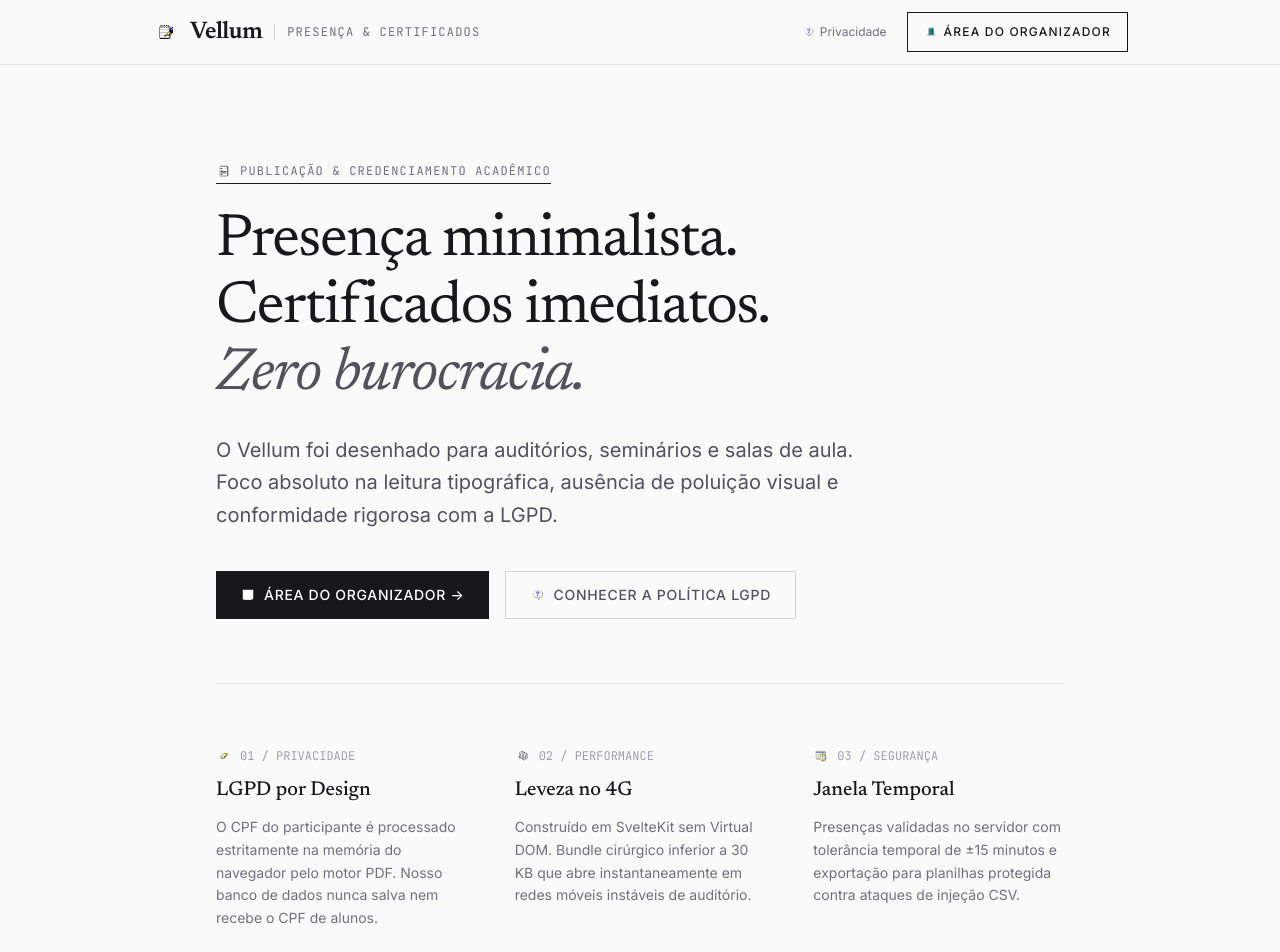
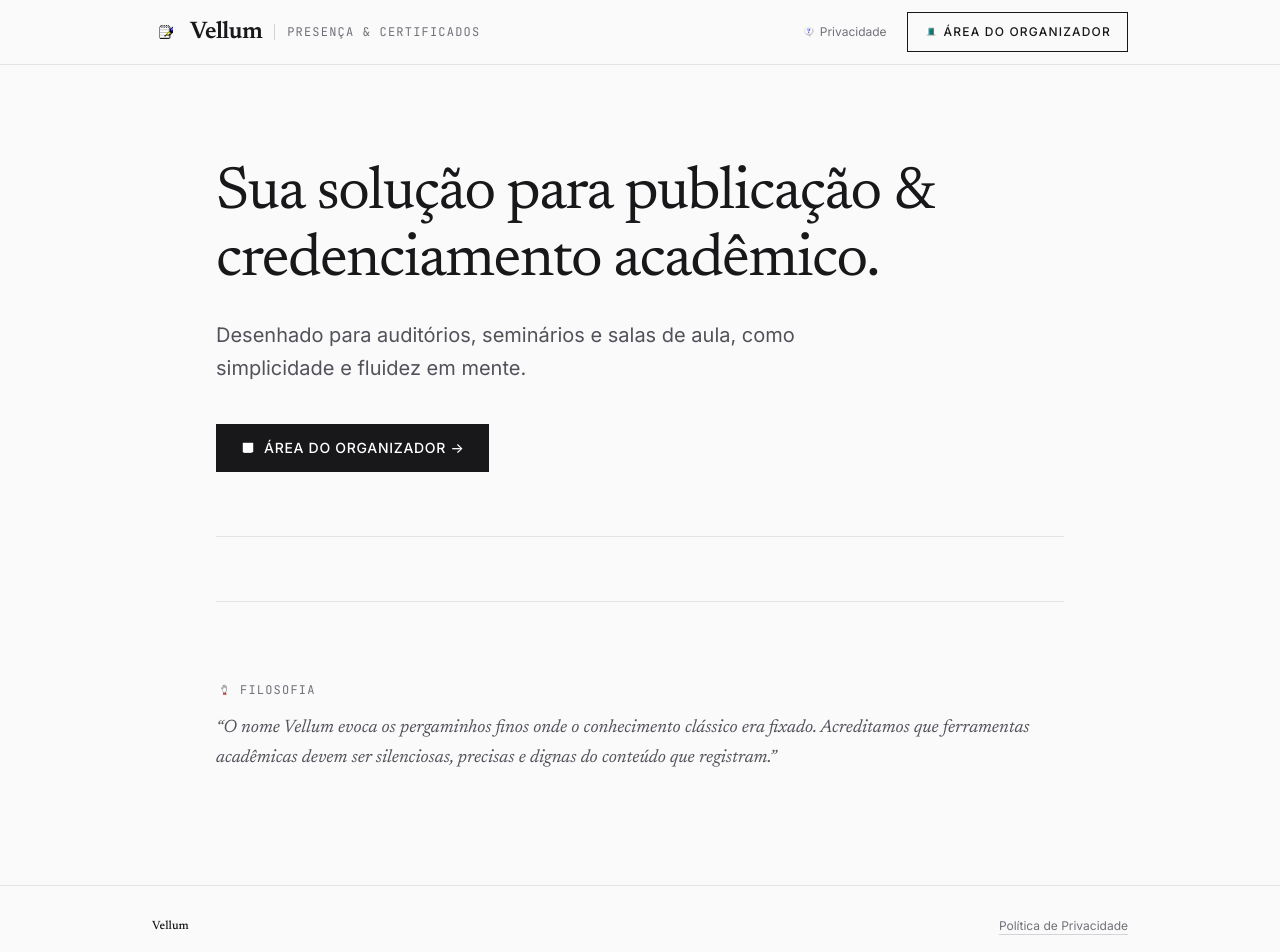
Before and after one commit to ahopness/Vellum, a SvelteKit app: page / in a window 1280 px wide. Shown: the top 952 px of the page. Built offline with nearby package versions, Linux system fonts and the light colour scheme.

Commit message:
Cleaned up some of the UI

```diff
--- a/src/routes/+layout.svelte
+++ b/src/routes/+layout.svelte
@@ -16,15 +16,12 @@
 		<div class="max-w-5xl mx-auto px-4 sm:px-6 flex flex-col sm:flex-row items-center justify-between text-xs text-[#71717a] font-sans space-y-4 sm:space-y-0">
 			<div class="flex items-center space-x-2">
 				<span class="font-serif font-medium text-[#18181b]">Vellum</span>
-				<span>—</span>
-				<span>Sistema Editorial de Presença & Certificados</span>
 			</div>
 
 			<div class="flex items-center space-x-6">
 				<a href="/politica-de-privacidade" class="hover:text-[#18181b] transition-colors underline underline-offset-4 decoration-[#d4d4d8]">
-					Política de Privacidade (LGPD)
+					Política de Privacidade
 				</a>
-				<span class="font-mono text-[11px] text-[#a1a1aa]">v1.0</span>
 			</div>
 		</div>
 	</footer>
--- a/src/routes/+page.svelte
+++ b/src/routes/+page.svelte
@@ -5,19 +5,12 @@
 <div class="max-w-4xl mx-auto px-4 sm:px-6 py-16 sm:py-24 space-y-16">
 	<!-- Hero Section Editorial -->
 	<section class="space-y-6">
-		<div class="inline-flex items-center space-x-2 text-xs uppercase tracking-widest font-mono text-[#71717a] border-b border-[#18181b] pb-1">
-			<img src="/icons/icon_note.png" alt="" class="w-4 h-4 object-contain" />
-			<span>Publicação & Credenciamento Acadêmico</span>
-		</div>
-
 		<h1 class="font-serif text-4xl sm:text-5xl md:text-6xl font-normal tracking-tight text-[#18181b] leading-[1.12]">
-			Presença minimalista.<br />
-			Certificados imediatos.<br />
-			<span class="italic font-normal text-[#52525b]">Zero burocracia.</span>
+			Sua solução para publicação & credenciamento acadêmico.<br />
 		</h1>
 
 		<p class="font-sans text-lg sm:text-xl text-[#52525b] max-w-2xl leading-relaxed">
-			O Vellum foi desenhado para auditórios, seminários e salas de aula. Foco absoluto na leitura tipográfica, ausência de poluição visual e conformidade rigorosa com a LGPD.
+			Desenhado para auditórios, seminários e salas de aula, como simplicidade e fluidez em mente.
 		</p>
 
 		<div class="pt-4 flex flex-wrap items-center gap-4">
@@ -44,13 +37,6 @@
 					<img src="/icons/icon_door.png" alt="" class="w-4 h-4 object-contain invert brightness-0" />
 					<span>Área do Organizador →</span>
 				</a>
-				<a
-					href="/politica-de-privacidade"
-					class="inline-flex items-center justify-center space-x-2 h-12 px-6 border border-[#d4d4d8] text-[#52525b] text-sm uppercase tracking-wider font-medium hover:border-[#18181b] hover:text-[#18181b] transition-colors"
-				>
-					<img src="/icons/icon_question.png" alt="" class="w-4 h-4 object-contain opacity-70" />
-					<span>Conhecer a Política LGPD</span>
-				</a>
 			{/if}
 		</div>
 	</section>
@@ -59,6 +45,7 @@
 	<hr class="border-t border-[#e4e4e7]" />
 
 	<!-- Pilares Estruturais (Layout Aberto Anti-Card) -->
+	<!--
 		<section class="grid grid-cols-1 md:grid-cols-3 gap-8 sm:gap-12">
 			<div class="space-y-3">
 				<div class="flex items-center space-x-2">
@@ -99,16 +86,15 @@
 			</p>
 		</div>
 	</section>
+	-->
 
-	<!-- Divisor Hairline de 1px -->
 	<hr class="border-t border-[#e4e4e7]" />
 
-	<!-- Nota Editorial de Filosofia -->
 	<section class="py-4 space-y-4">
 		<div class="flex items-center space-x-2">
 			<img src="/icons/icon_hand.png" alt="" class="w-4 h-4 object-contain opacity-70" />
 			<h4 class="font-mono text-xs uppercase tracking-widest text-[#71717a]">
-				Filosofia Editorial & Tipografia
+				Filosofia
 			</h4>
 		</div>
 		<p class="font-serif text-lg text-[#52525b] italic leading-relaxed">
--- a/src/routes/admin/+page.svelte
+++ b/src/routes/admin/+page.svelte
@@ -163,7 +163,7 @@
 									action="?/delete"
 									class="inline-block"
 									use:enhance={({ cancel }) => {
-										const ok = confirm(`Excluir permanentemente o evento "${event.title}" e remover todos os dados vinculados do D1 e R2?`);
+										const ok = confirm(`Excluir permanentemente o evento "${event.title}" e remover todos os dados vinculados?`);
 										if (!ok) return cancel();
 									}}
 								>
--- a/src/routes/admin/events/[id]/+page.svelte
+++ b/src/routes/admin/events/[id]/+page.svelte
@@ -66,7 +66,7 @@
 					action="?/delete"
 					use:enhance={({ cancel }) => {
 						const ok = confirm(
-							'Atenção: Ao excluir este evento, todas as presenças registradas no D1 e os arquivos no R2 (logo e certificado) serão removidos permanentemente. Deseja continuar?'
+							'Atenção: Ao excluir este evento, todas as presenças registradas serão removidos permanentemente. Deseja continuar?'
 						);
 						if (!ok) return cancel();
 						isDeleting = true;
@@ -288,7 +288,7 @@
 				</h3>
 			</div>
 			<p class="text-xs text-[#71717a] font-sans max-w-md">
-				Remove definitivamente este evento e toda a lista de presenças do Cloudflare D1, e apaga os arquivos de logo e template vinculados no Cloudflare R2.
+				Remove definitivamente este evento e toda a lista de presenças, e apaga os arquivos de logo e template vinculados.
 			</p>
 		</div>
 
@@ -297,7 +297,7 @@
 			action="?/delete"
 			use:enhance={({ cancel }) => {
 				const ok = confirm(
-					'Atenção: Ao excluir este evento, todas as presenças registradas no D1 e os arquivos no R2 serão removidos permanentemente. Deseja continuar?'
+					'Atenção: Ao excluir este evento, todas as presenças registradas serão removidos permanentemente. Deseja continuar?'
 				);
 				if (!ok) return cancel();
 				isDeleting = true;
@@ -310,7 +310,7 @@
 			>
 				{#if isDeleting}
 					<img src="/icons/icon_loading.gif" alt="" class="w-3.5 h-3.5" />
-					<span>Excluindo do D1 e R2...</span>
+					<span>Excluindo dados...</span>
 				{:else}
 					<img src="/icons/icon_eraser.png" alt="" class="w-3.5 h-3.5 object-contain" />
 					<span>Excluir Permanentemente</span>
--- a/src/routes/admin/events/new/+page.svelte
+++ b/src/routes/admin/events/new/+page.svelte
@@ -110,10 +110,9 @@
 			</div>
 
 			<div class="space-y-5">
-				<!-- Upload de Logo com R2 -->
 				<div class="space-y-2 p-4 border border-[#e4e4e7] bg-white">
 					<span class="block text-xs uppercase tracking-wider text-[#71717a] font-sans font-medium">
-						Logo do Evento / Instituição (Salvo no R2)
+						Logo do Evento / Instituição
 					</span>
 
 					<div class="flex flex-wrap items-center gap-4">
@@ -283,7 +282,7 @@
 			>
 				{#if loading}
 					<img src="/icons/icon_loading.gif" alt="" class="w-4 h-4" />
-					<span>Publicando no R2...</span>
+					<span>Publicando dados...</span>
 				{:else}
 					<span>Publicar Evento</span>
 				{/if}
--- a/src/routes/politica-de-privacidade/+page.svelte
+++ b/src/routes/politica-de-privacidade/+page.svelte
@@ -6,16 +6,13 @@
 		<h1 class="font-serif text-3xl sm:text-4xl font-semibold text-[#18181b]">
 			Política de Privacidade
 		</h1>
-		<p class="font-sans text-sm text-[#71717a]">
-			Em conformidade com a Lei Geral de Proteção de Dados Pessoais do Brasil (LGPD — Lei nº 13.709/2018).
-		</p>
 	</header>
 
 	<article class="space-y-10 font-sans text-base text-[#27272a] leading-relaxed">
 		<!-- Seção 1 -->
 		<section class="space-y-3">
 			<h2 class="font-serif text-xl font-medium text-[#18181b]">
-				1. Princípio da Minimização e Privacidade por Design (Privacy by Design)
+				1. Princípio da Minimização e Privacy by Design
 			</h2>
 			<p>
 				Nossa arquitetura foi intencionalmente projetada para coletar e armazenar o <strong>mínimo estritamente necessário</strong> de dados pessoais para cumprir a finalidade de validação de presença acadêmica e profissional.
```
Lines whose indentation alone changed are shown as unchanged.
